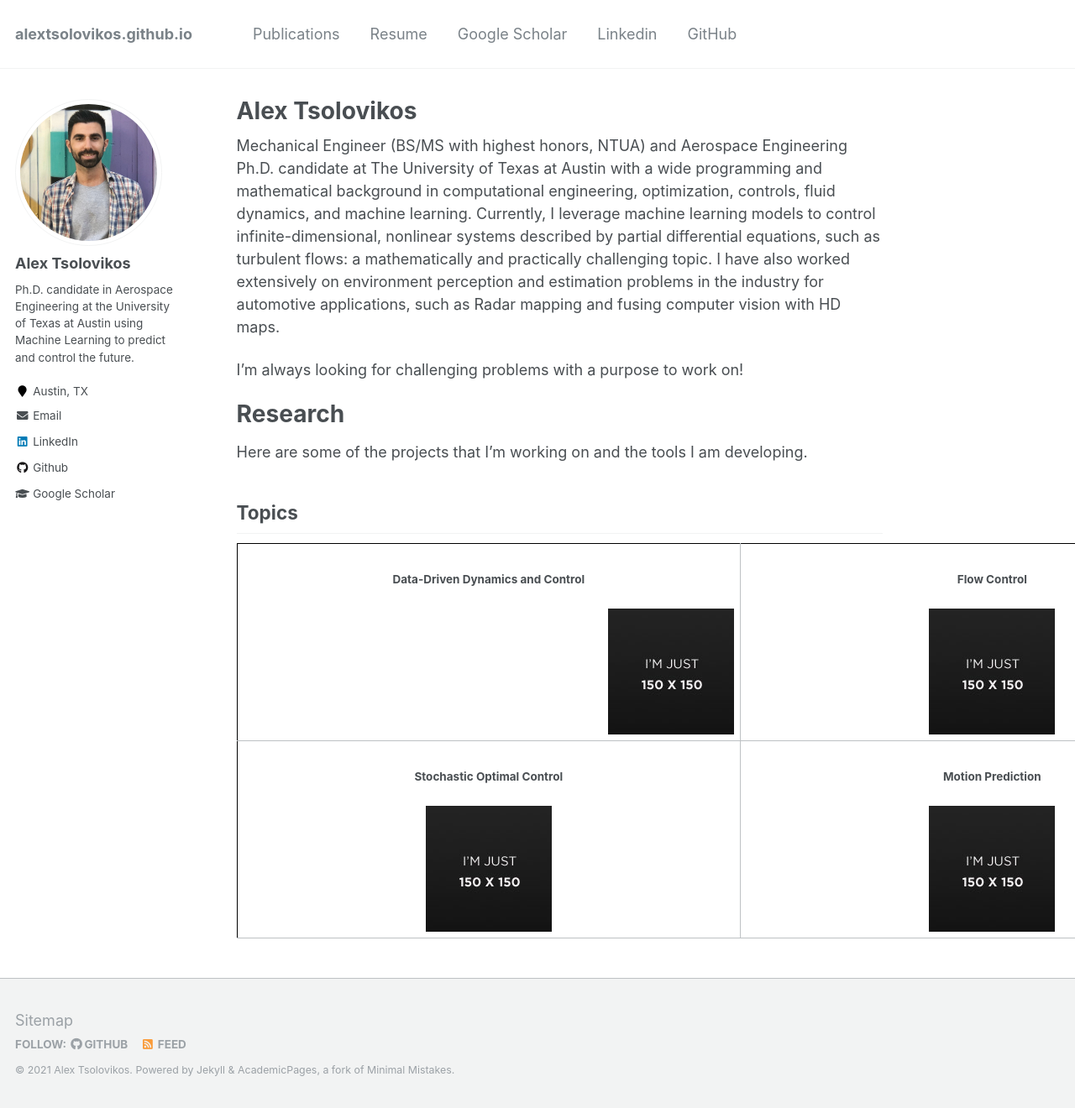
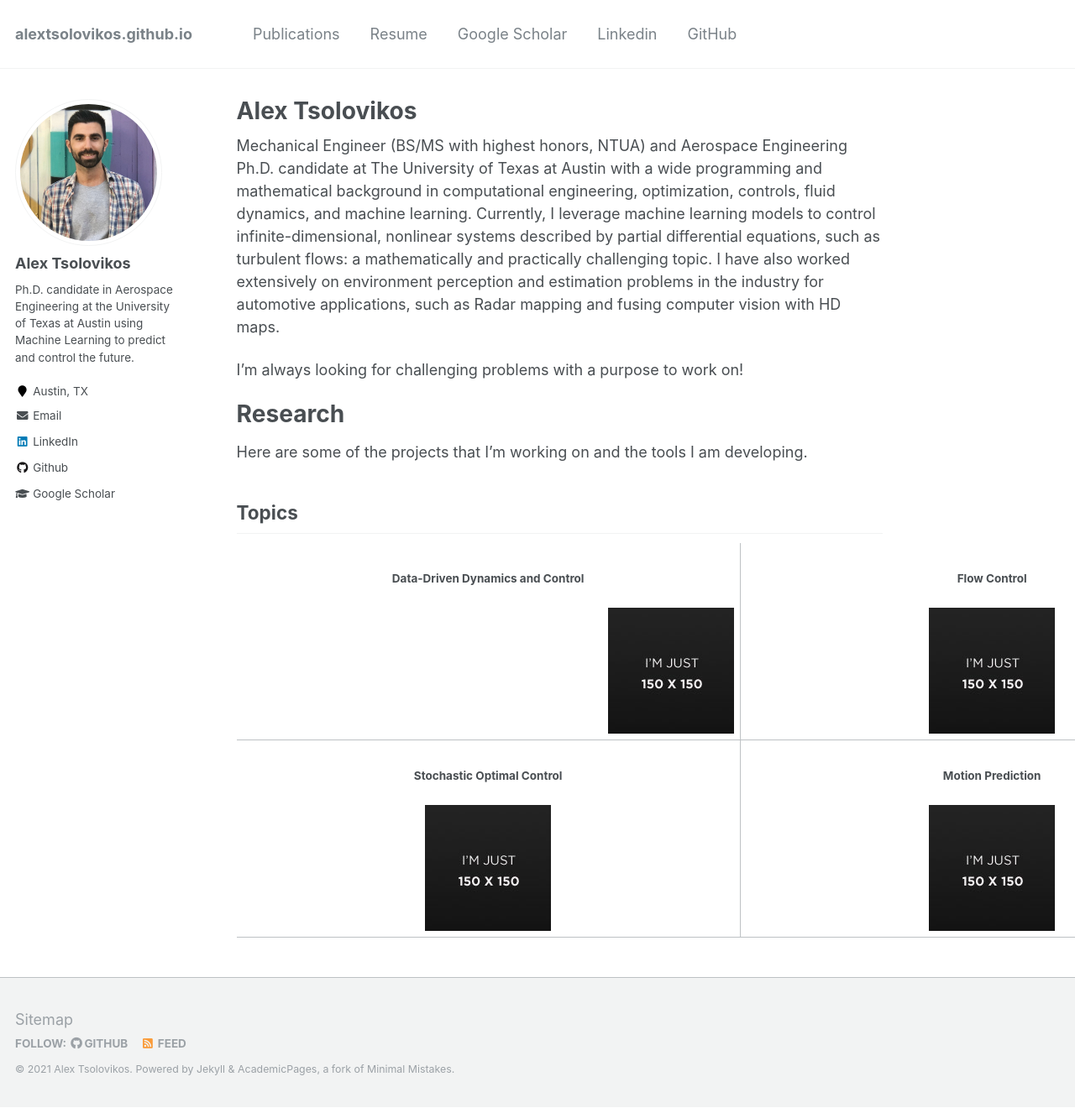
Before and after one commit to alextsolovikos/alextsolovikos.github.io, a Jekyll site: the page built from _pages/about.md, in a window 1280 px wide and 1320 px high. Shown: the whole window at 84% size. Built offline with Jekyll 4.4.1, drawn with Linux system fonts in a browser that asks for light colours.

Commit message:
Update about.md

```diff
--- a/_pages/about.md
+++ b/_pages/about.md
@@ -20,7 +20,7 @@ Here are some of the projects that I'm working on and the tools I am developing.
 ## Topics
 
 
-<table style="width: 1200px; height: 446px; margin-left: auto; margin-right: auto; border: 1px solid black;">
+<table style="width: 1200px; height: 446px; margin-left: auto; margin-right: auto; border: 0px solid black;">
 <tbody>
 <tr>
 <td style="width: 600px; text-align: center;">
```
